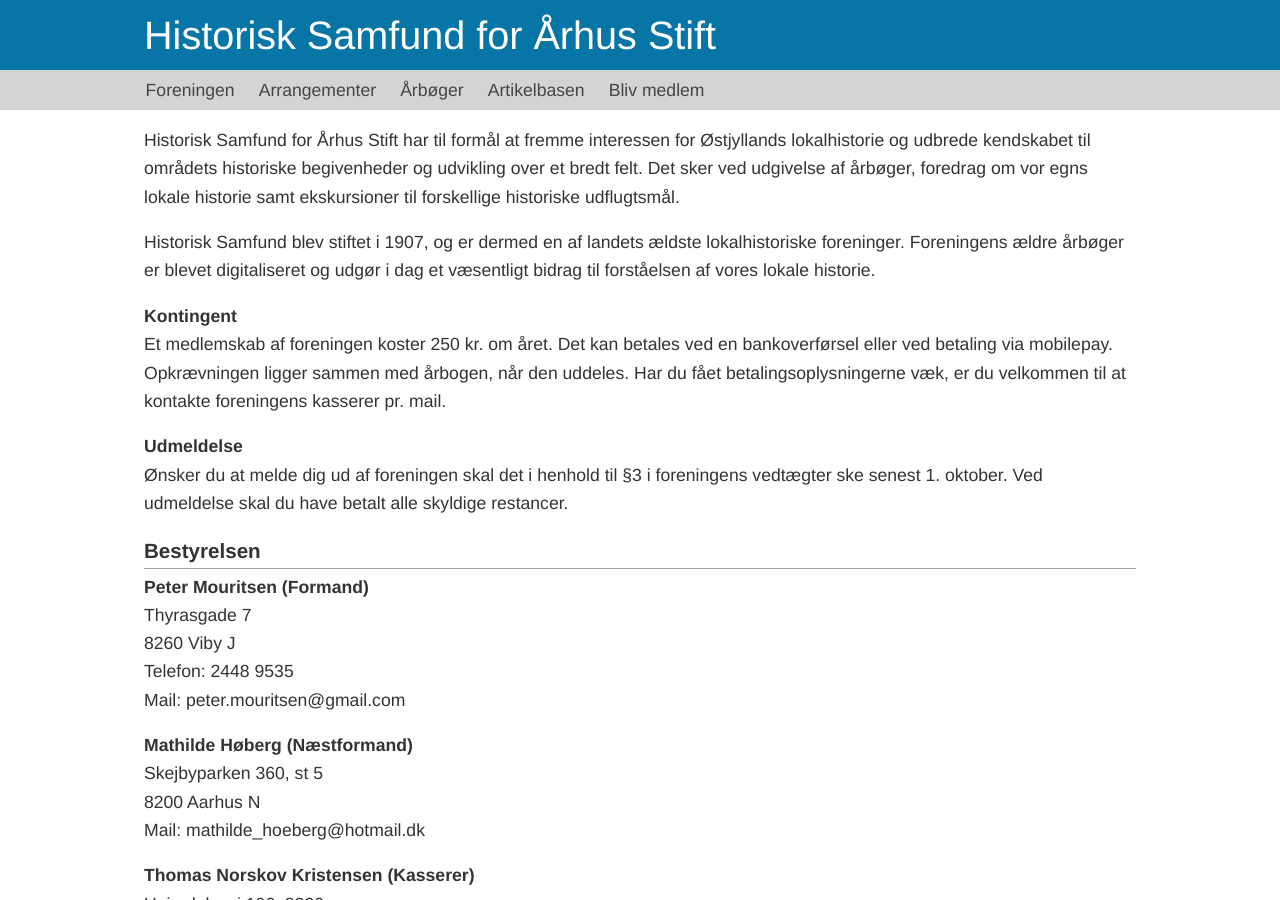
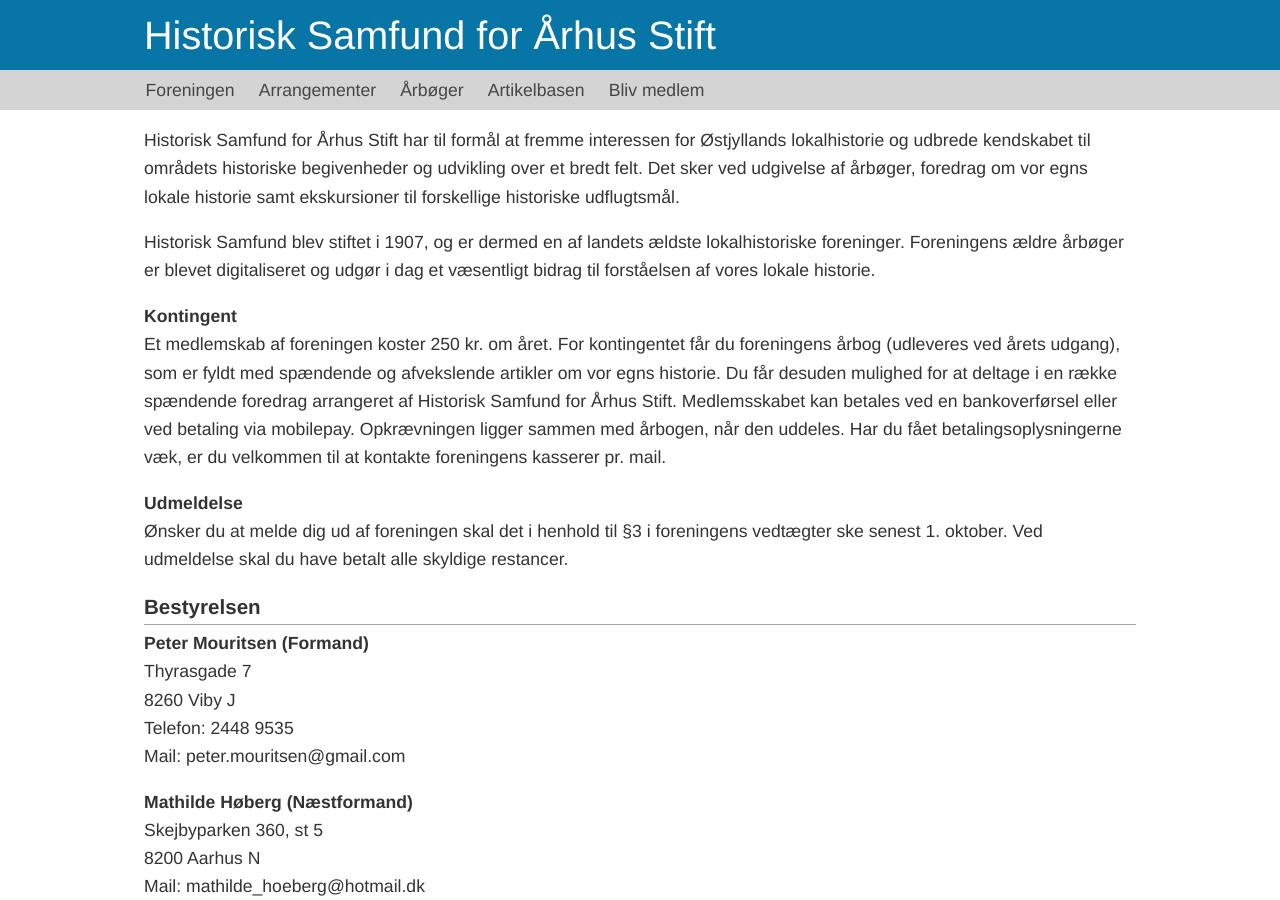
Before and after one commit to guldhorn/historisk-samfund, a Jekyll site: the page built from foreningen.md, in a window 1280 px wide and 900 px high. Built offline with Jekyll 4.4.1, drawn with Linux system fonts in a browser that asks for light colours.

Commit message:
Update foreningen.md

```diff
--- a/foreningen.md
+++ b/foreningen.md
@@ -9,7 +9,9 @@
 Historisk Samfund blev stiftet i 1907, og er dermed en af landets ældste lokalhistoriske foreninger. Foreningens ældre årbøger er blevet digitaliseret og udgør i dag et væsentligt bidrag til forståelsen af vores lokale historie.
 
 #### Kontingent
-Et medlemskab af foreningen koster 250 kr. om året. Det kan betales ved en bankoverførsel eller ved betaling via mobilepay. Opkrævningen ligger sammen med årbogen, når den uddeles. Har du fået betalingsoplysningerne væk, er du velkommen til at kontakte foreningens kasserer pr. mail.
+Et medlemskab af foreningen koster 250 kr. om året. For kontingentet får du foreningens årbog (udleveres ved årets udgang), som er fyldt med spændende og afvekslende artikler om vor egns historie. Du får desuden mulighed for at deltage i en række spændende foredrag arrangeret af Historisk Samfund for Århus Stift.
+Medlemsskabet kan betales ved en bankoverførsel eller ved betaling via mobilepay. Opkrævningen ligger sammen med årbogen, når den uddeles. Har du fået betalingsoplysningerne væk, er du velkommen til at kontakte foreningens kasserer pr. mail.
+
 
 #### Udmeldelse
 Ønsker du at melde dig ud af foreningen skal det i henhold til §3 i foreningens vedtægter ske senest 1. oktober. Ved udmeldelse skal du have betalt alle skyldige restancer.
```
